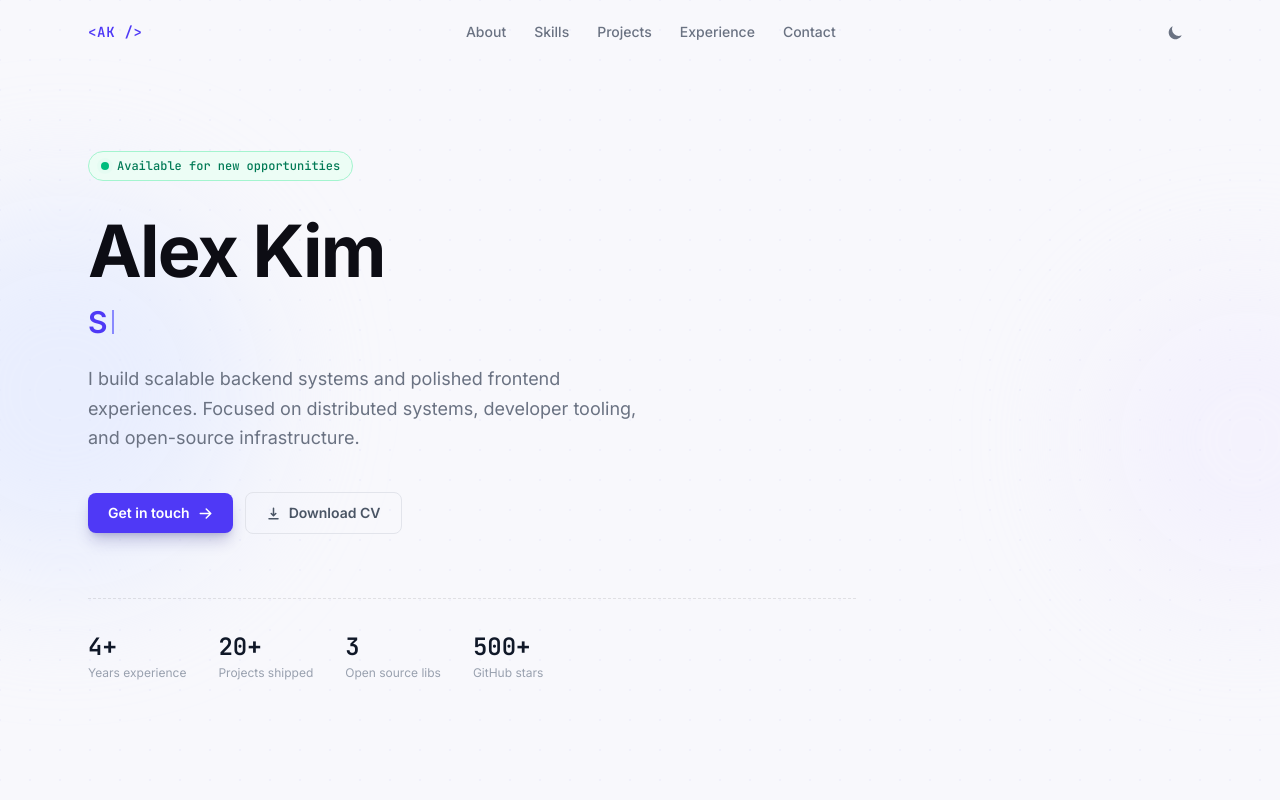
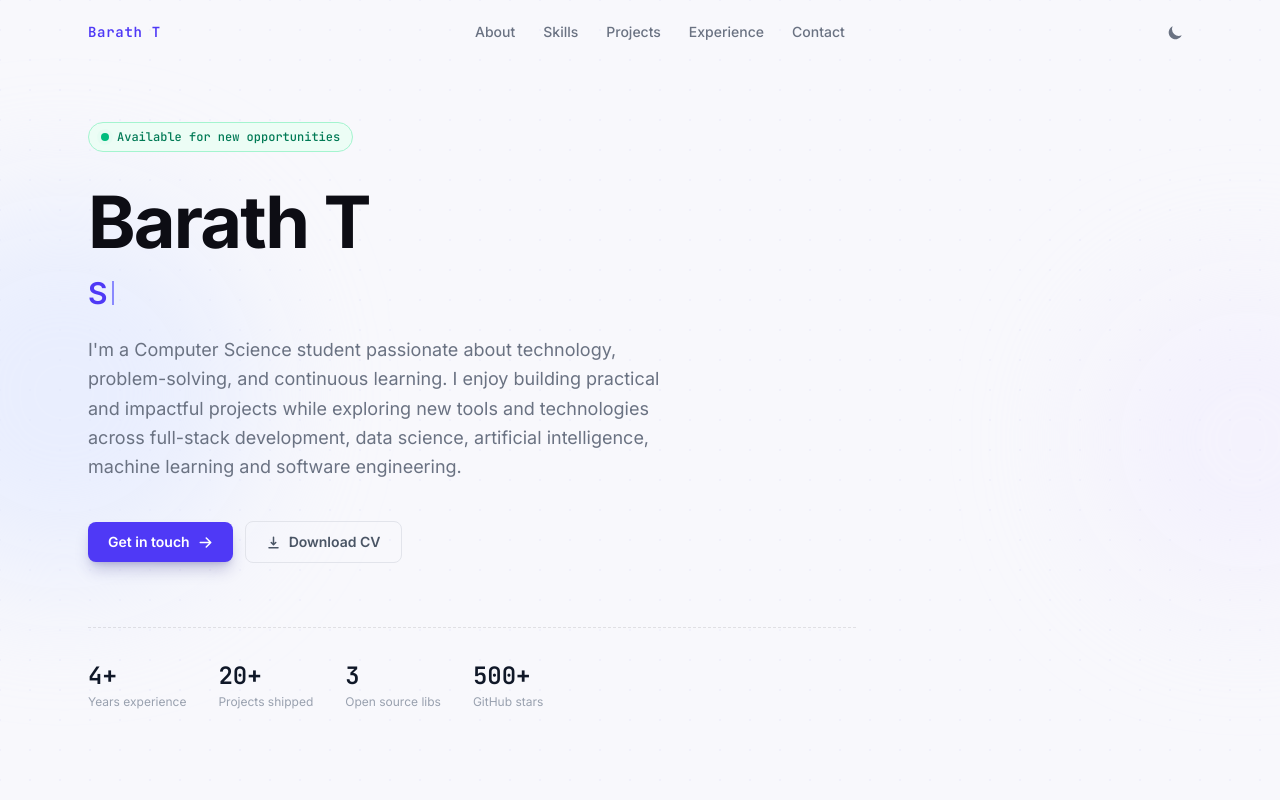
Before and after one commit to BarathThanigai/My_Portfolio_Website, a React (Vite) app: page / in a window 1280 px wide. Shown: the top 800 px of the page. Built offline with nearby package versions, Linux system fonts and the light colour scheme.

Commit message:
Updated version

```diff
--- a/src/components/Contact.jsx
+++ b/src/components/Contact.jsx
@@ -11,10 +11,9 @@ const fadeUp = {
 };
 
 const socials = [
-  { icon: HiMail, label: 'Email', value: 'alex@example.dev', href: 'mailto:alex@example.dev' },
-  { icon: SiGithub, label: 'GitHub', value: 'github.com/alexkim', href: 'https://github.com' },
-  { icon: FaLinkedinIn, label: 'LinkedIn', value: 'linkedin.com/in/alexkim', href: 'https://linkedin.com' },
-  { icon: SiX, label: 'X / Twitter', value: '@alexkim_dev', href: 'https://x.com' },
+  { icon: HiMail, label: 'Email', value: 'contactmebarath@gmail.com', href: 'mailto:contactmebarath@gmail.com' },
+  { icon: SiGithub, label: 'GitHub', value: 'github.com/BarathThanigai', href: 'https://github.com/BarathThanigai' },
+  { icon: FaLinkedinIn, label: 'LinkedIn', value: 'linkedin.com/in/barath-t-4361b8318/', href: 'https://www.linkedin.com/in/barath-t-4361b8318/' },
 ];
 
 export default function Contact() {
--- a/src/components/Footer.jsx
+++ b/src/components/Footer.jsx
@@ -10,13 +10,12 @@ export default function Footer() {
     <footer className={`py-8 border-t ${dark ? 'border-[#1E1E2A] bg-[#09090F]' : 'border-[#E2E4EB] bg-[#F8F8FC]'}`}>
       <div className="max-w-6xl mx-auto px-6 flex flex-col sm:flex-row items-center justify-between gap-4">
         <div className={`text-xs mono ${dark ? 'text-gray-600' : 'text-gray-400'}`}>
-          © 2025 Alex Kim · Built with React & Tailwind CSS
+          © 2026 Barath T · Built with React & Tailwind CSS
         </div>
         <div className="flex items-center gap-3">
           {[
-            { icon: SiGithub, href: 'https://github.com', label: 'GitHub' },
-            { icon: FaLinkedinIn, href: 'https://linkedin.com', label: 'LinkedIn' },
-            { icon: SiX, href: 'https://x.com', label: 'X' },
+            { icon: SiGithub, href: 'https://github.com/BarathThanigai', label: 'GitHub' },
+            { icon: FaLinkedinIn, href: 'https://www.linkedin.com/in/barath-t-4361b8318/', label: 'LinkedIn' },
           ].map(({ icon: Icon, href, label }) => (
             <a key={label} href={href} target="_blank" rel="noreferrer" aria-label={label}
               className={`p-2 rounded-md transition-colors ${dark ? 'text-gray-600 hover:text-gray-300 hover:bg-white/5' : 'text-gray-400 hover:text-gray-700 hover:bg-gray-100'}`}>
--- a/src/components/Hero.jsx
+++ b/src/components/Hero.jsx
@@ -108,7 +108,7 @@ export default function Hero() {
           </motion.div>
 
           <motion.h1 initial={{ opacity: 0, y: 20 }} animate={{ opacity: 1, y: 0 }} transition={{ duration: 0.6, delay: 0.2 }} className="text-5xl sm:text-6xl md:text-7xl font-bold tracking-tight leading-[1.05] mb-4">
-            Alex Kim
+            Barath T
           </motion.h1>
 
           <motion.div initial={{ opacity: 0, y: 20 }} animate={{ opacity: 1, y: 0 }} transition={{ duration: 0.6, delay: 0.3 }} className={`text-2xl sm:text-3xl font-semibold mb-6 ${dark ? 'text-indigo-400' : 'text-indigo-600'}`}>
@@ -116,7 +116,10 @@ export default function Hero() {
           </motion.div>
 
           <motion.p initial={{ opacity: 0, y: 20 }} animate={{ opacity: 1, y: 0 }} transition={{ duration: 0.6, delay: 0.4 }} className={`text-lg leading-relaxed max-w-xl mb-10 ${dark ? 'text-gray-400' : 'text-gray-500'}`}>
-            I build scalable backend systems and polished frontend experiences. Focused on distributed systems, developer tooling, and open-source infrastructure.
+            I'm a Computer Science student passionate about technology, problem-solving, and continuous learning.
+
+            I enjoy building practical and impactful projects while exploring new tools and technologies across full-stack development, data science, artificial intelligence, machine learning and software engineering.
+
           </motion.p>
 
           <motion.div initial={{ opacity: 0, y: 20 }} animate={{ opacity: 1, y: 0 }} transition={{ duration: 0.6, delay: 0.5 }} className="flex flex-wrap items-center gap-3">
--- a/src/components/Navbar.jsx
+++ b/src/components/Navbar.jsx
@@ -47,7 +47,7 @@ export default function Navbar() {
           onClick={() => window.scrollTo({ top: 0, behavior: 'smooth' })}
           className={`mono font-semibold text-sm tracking-wider ${dark ? 'text-indigo-400' : 'text-indigo-600'}`}
         >
-          {'<AK />'}
+          <span className="font-bold">Barath T</span>
         </button>
 
         <div className="hidden md:flex items-center gap-1">
```
